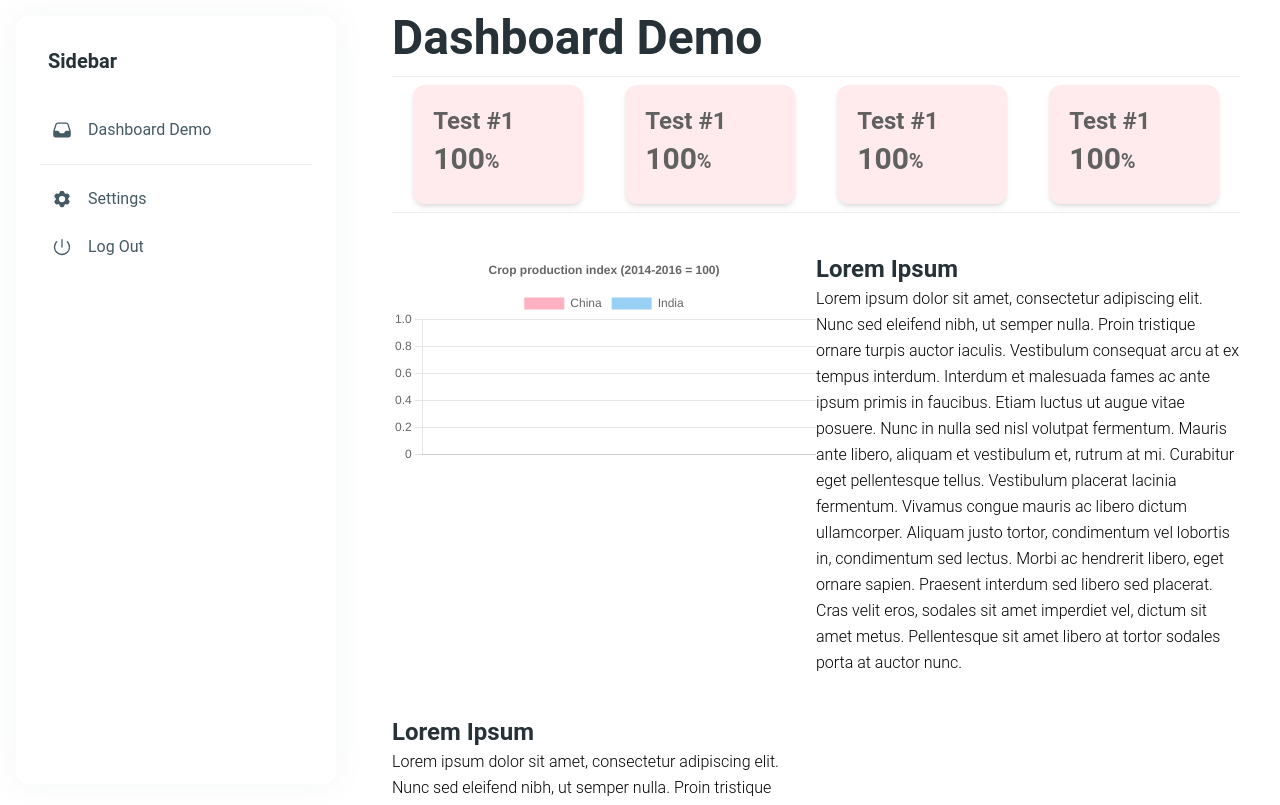
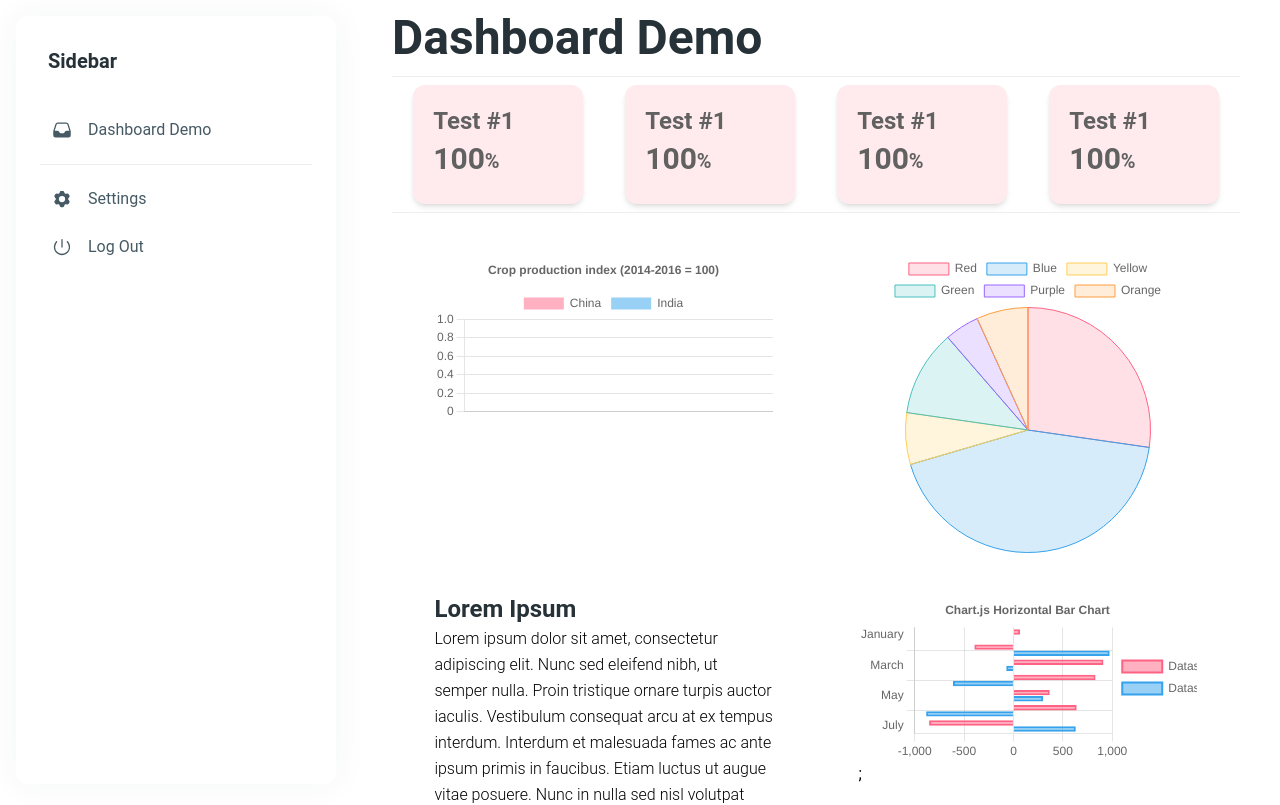
Before and after one commit to arthurstomp/nextjs_dashboard_demo, a Next.js app: page /dashboard_demo in a window 1280 px wide. Shown: the top 805 px of the page. Built offline with nearby package versions, Linux system fonts and the light colour scheme; no server answers.

Commit message:
Add more random charts

```diff
--- /dev/null
+++ b/src/components/random_horizontal_bar_chart.tsx
@@ -0,0 +1,68 @@
+import React, { PropsWithoutRef } from 'react';
+import {
+  Chart as ChartJS,
+  CategoryScale,
+  LinearScale,
+  BarElement,
+  Title,
+  Tooltip,
+  Legend,
+} from 'chart.js';
+import { Bar } from 'react-chartjs-2';
+import { faker } from '@faker-js/faker';
+
+ChartJS.register(
+  CategoryScale,
+  LinearScale,
+  BarElement,
+  Title,
+  Tooltip,
+  Legend
+);
+
+export const options = {
+  indexAxis: 'y' as const,
+  elements: {
+    bar: {
+      borderWidth: 2,
+    },
+  },
+  responsive: true,
+  plugins: {
+    legend: {
+      position: 'right' as const,
+    },
+    title: {
+      display: true,
+      text: 'Chart.js Horizontal Bar Chart',
+    },
+  },
+};
+
+const labels = ['January', 'February', 'March', 'April', 'May', 'June', 'July'];
+
+export const data = {
+  labels,
+  datasets: [
+    {
+      label: 'Dataset 1',
+      data: labels.map(() => faker.datatype.number({ min: -1000, max: 1000 })),
+      borderColor: 'rgb(255, 99, 132)',
+      backgroundColor: 'rgba(255, 99, 132, 0.5)',
+    },
+    {
+      label: 'Dataset 2',
+      data: labels.map(() => faker.datatype.number({ min: -1000, max: 1000 })),
+      borderColor: 'rgb(53, 162, 235)',
+      backgroundColor: 'rgba(53, 162, 235, 0.5)',
+    },
+  ],
+};
+
+export default function RandomHorizontalBarChart({className: wrapperClassName}: PropsWithoutRef<any>): JSX.Element {
+  return (
+    <div className={wrapperClassName}>
+      <Bar options={options} data={data} />;
+    </div>
+  )
+}
--- /dev/null
+++ b/src/components/random_pie_chart.tsx
@@ -0,0 +1,36 @@
+import React from 'react';
+import { Chart as ChartJS, ArcElement, Tooltip, Legend } from 'chart.js';
+import { Pie } from 'react-chartjs-2';
+
+ChartJS.register(ArcElement, Tooltip, Legend);
+
+export const data = {
+  labels: ['Red', 'Blue', 'Yellow', 'Green', 'Purple', 'Orange'],
+  datasets: [
+    {
+      label: '# of Votes',
+      data: [12, 19, 3, 5, 2, 3],
+      backgroundColor: [
+        'rgba(255, 99, 132, 0.2)',
+        'rgba(54, 162, 235, 0.2)',
+        'rgba(255, 206, 86, 0.2)',
+        'rgba(75, 192, 192, 0.2)',
+        'rgba(153, 102, 255, 0.2)',
+        'rgba(255, 159, 64, 0.2)',
+      ],
+      borderColor: [
+        'rgba(255, 99, 132, 1)',
+        'rgba(54, 162, 235, 1)',
+        'rgba(255, 206, 86, 1)',
+        'rgba(75, 192, 192, 1)',
+        'rgba(153, 102, 255, 1)',
+        'rgba(255, 159, 64, 1)',
+      ],
+      borderWidth: 1,
+    },
+  ],
+};
+
+export default function RandomPieChart() {
+  return <Pie data={data} />;
+}
--- a/src/components/vertical_bar_chart.tsx
+++ b/src/components/vertical_bar_chart.tsx
@@ -11,7 +11,6 @@ import {
 import { Bar } from 'react-chartjs-2';
 import useSWR from 'swr'
 import { fetcher } from '@/utils/world_bank_client'
-import { Props } from 'next/script';
 
 ChartJS.register(
   CategoryScale,
--- a/src/layouts/dashboard.tsx
+++ b/src/layouts/dashboard.tsx
@@ -7,7 +7,7 @@ export default function Layout({ children }: PropsWithChildren) {
     <>
       <div className="flex h-full">
         <Sidebar />
-        <main className="w-4/5 w-full">
+        <main className="w-full">
           {children}
           <Footer></Footer>
         </main>
--- a/src/pages/dashboard_demo.tsx
+++ b/src/pages/dashboard_demo.tsx
@@ -1,6 +1,8 @@
 import { Typography } from "@material-tailwind/react"
 import HeaderStat from "@/components/header_stat"
 import VerticalBarChart from "@/components/vertical_bar_chart"
+import RandomHorizontalBarChart from '@/components/random_horizontal_bar_chart'
+import RandomPieChart from '@/components/random_pie_chart'
 
 function LoremText() {
   return(
@@ -18,7 +20,7 @@ function LoremText() {
 export default function DashboardDemo() {
   return(
     <>
-      <div className="pt-2 w-full px-10" style={{ height: '130vh' }}>
+      <div className="pt-2 w-full px-10">
         <div className="flex justify-between">
           <Typography variant="h1" color="blue-gray">
             Dashboard Demo
@@ -43,16 +45,19 @@ export default function DashboardDemo() {
 
         </div>
         <hr className="my-2 border-blue-gray-50" />
-        <section className="max-w-[100%] my-10 flex justify-between flex-wrap">
-          <VerticalBarChart className="w-1/2"/>
-          <div className="w-1/2">
+        <section className="max-w-[100%] my-10 flex justify-around flex-wrap">
+          <VerticalBarChart className="w-2/5"/>
+          <div className="w-2/5">
+            <div className="max-h-[300px] w-fit mx-auto">
+             <RandomPieChart />
+            </div>
+          </div>
+        </section>
+        <section className="max-w-[100%] my-10 flex justify-around flex-wrap">
+          <div className="w-2/5">
             <LoremText />
           </div>
-        </section>
-        <section className="max-w-[100%] my-10 flex justify-between flex-wrap">
-          <div className="w-1/2">
-            <LoremText />
-          </div>
+          <RandomHorizontalBarChart className="w-2/5" />
         </section>
       </div>
     </>
```
